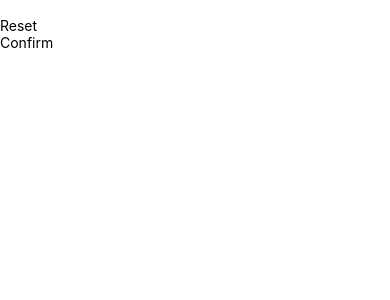
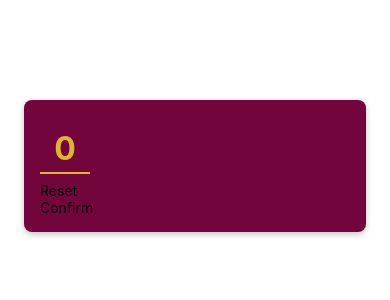
Before and after one commit to VadimKorobec/react-native-game-app, a React Native app: screen / in a window 390 px wide. Shown: the top 300 px of the page. Built offline with nearby package versions, Linux system fonts and the light colour scheme.

Commit message:
add some code

```diff
--- a/screens/StartGameScreen.jsx
+++ b/screens/StartGameScreen.jsx
@@ -1,10 +1,25 @@
-import { StyleSheet, TextInput, View } from "react-native";
+import { Alert, StyleSheet, TextInput, View } from "react-native";
 import PrimaryButton from "../components/PrimaryButton";
+import { useState } from "react";
 
 const StartGameScreen = () => {
+  const [enteredNumber, setEnteredNumber] = useState(0);
+
+  const handleInput = (number) => {
+    if (number < 1 || number > 99) {
+      return Alert.alert("Please enter number from 1 to 99");
+    }
+    setEnteredNumber(number);
+  };
+
   return (
     <View style={styles.inputContainer}>
-      <TextInput />
+      <TextInput
+        style={styles.numberInput}
+        value={enteredNumber}
+        onChangeText={handleInput}
+        keyboardType="numeric"
+      />
       <PrimaryButton>Reset</PrimaryButton>
       <PrimaryButton>Confirm</PrimaryButton>
     </View>
@@ -15,6 +30,26 @@ export default StartGameScreen;
 
 const styles = StyleSheet.create({
   inputContainer: {
-    flex: 1,
+    marginTop: 100,
+    marginHorizontal: 24,
+    padding: 16,
+    backgroundColor: "#72063c",
+    borderRadius: 8,
+    elevation: 4,
+    shadowColor: "black",
+    shadowOffset: { width: 0, height: 2 },
+    shadowRadius: 6,
+    shadowOpacity: 0.25,
+  },
+  numberInput: {
+    height: 50,
+    width: 50,
+    fontSize: 32,
+    borderBottomColor: "#ddb52f",
+    borderBottomWidth: 2,
+    color: "#ddb52f",
+    marginVertical: 8,
+    fontWeight: "bold",
+    textAlign: "center",
   },
 });
```
